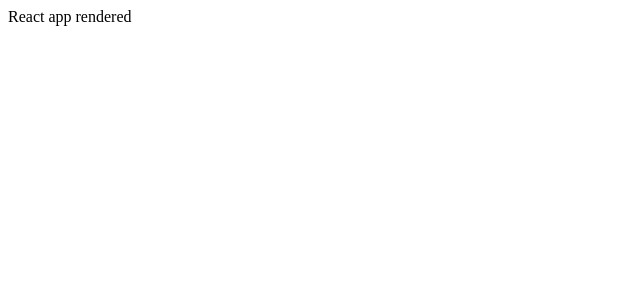
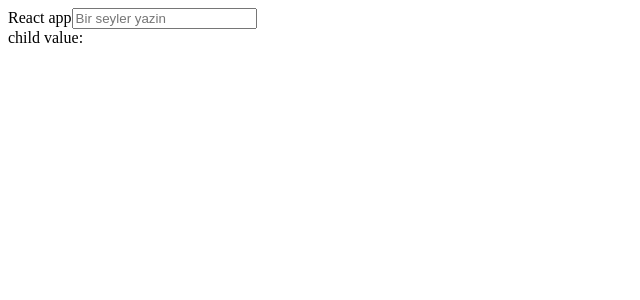
Before and after one commit to erdemuslu/react-uzerine, a React (Vite) app: page / in a window 1280 px wide. Shown: the top 300 px of the page, without its empty margins (0-640 px from the left). Built offline with nearby package versions, Linux system fonts and the light colour scheme.

Commit message:
completed

```diff
--- a/package.json
+++ b/package.json
@@ -36,7 +36,8 @@
     "parcel-bundler": "^1.12.3"
   },
   "dependencies": {
-    "react": "^16.7.0",
-    "react-dom": "^16.7.0"
+    "prop-types": "^15.7.2",
+    "react": "^16.8.6",
+    "react-dom": "^16.8.6"
   }
 }
--- a/src/App.jsx
+++ b/src/App.jsx
@@ -1,9 +1,23 @@
-import React from 'react'
+import React, { useState } from 'react'
+import Child from './Child'
 
-const App = () => (
-  <div>
-    React app rendered
-  </div>
-)
+const App = () => {
+  const [value, setValue] = useState('')
+
+  return (
+    <div>
+      React app
+      <input
+        type="text"
+        name="name"
+        id="name"
+        onChange={e => setValue(e.target.value)}
+        placeholder="Bir seyler yazin"
+      />
+      <br />
+      <Child value={value} />
+    </div>
+  )
+}
 
 export default App
--- /dev/null
+++ b/src/Child.jsx
@@ -0,0 +1,28 @@
+import React, { useEffect, useState } from 'react'
+import { string } from 'prop-types'
+
+const Child = ({ value }) => {
+  const [childValue, setChildValue] = useState(value)
+
+  useEffect(() => {
+    console.log('value changed')
+    setChildValue(value)
+  }, [value])
+
+  return (
+    <div>
+      child value:
+      { childValue }
+    </div>
+  )
+}
+
+Child.defaultProps = {
+  value: null
+}
+
+Child.propTypes = {
+  value: string
+}
+
+export default Child
```
Also changed, not shown: 1 other file (tests, documents, lock files or other folders).
